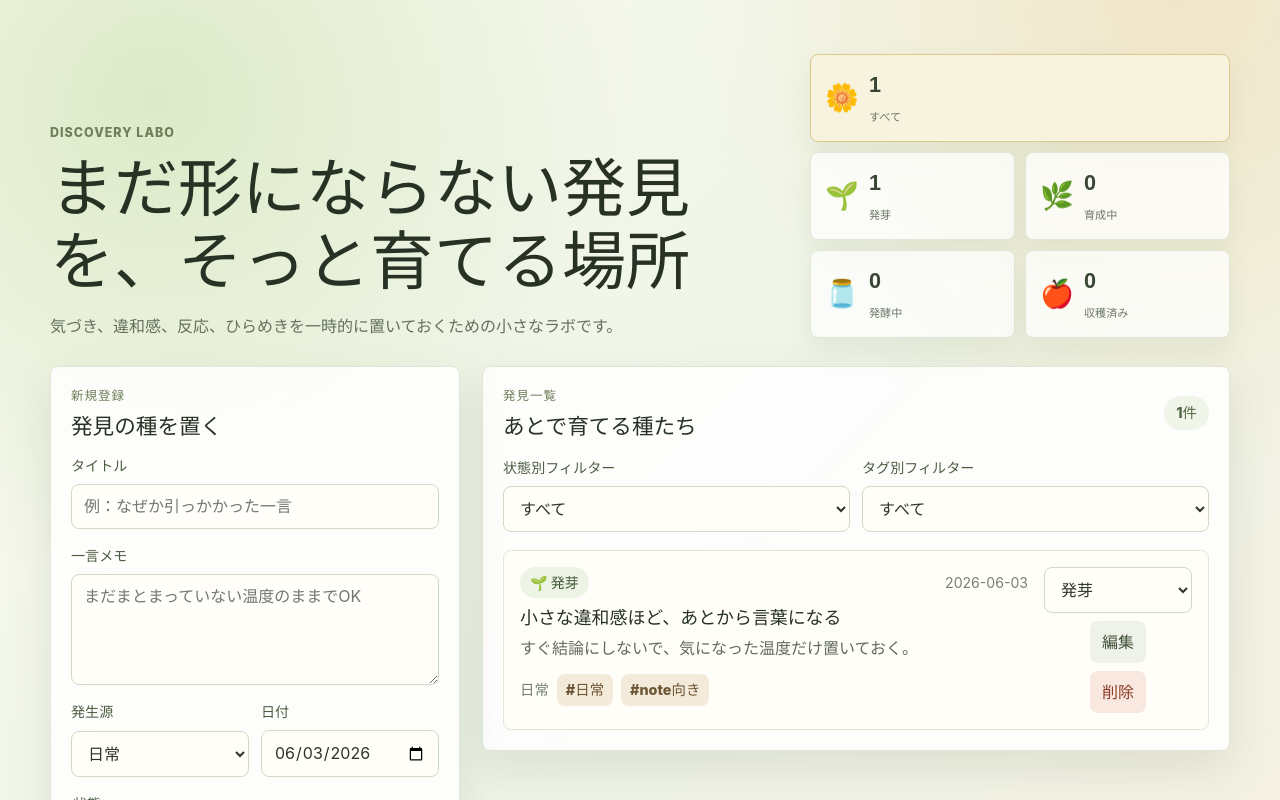
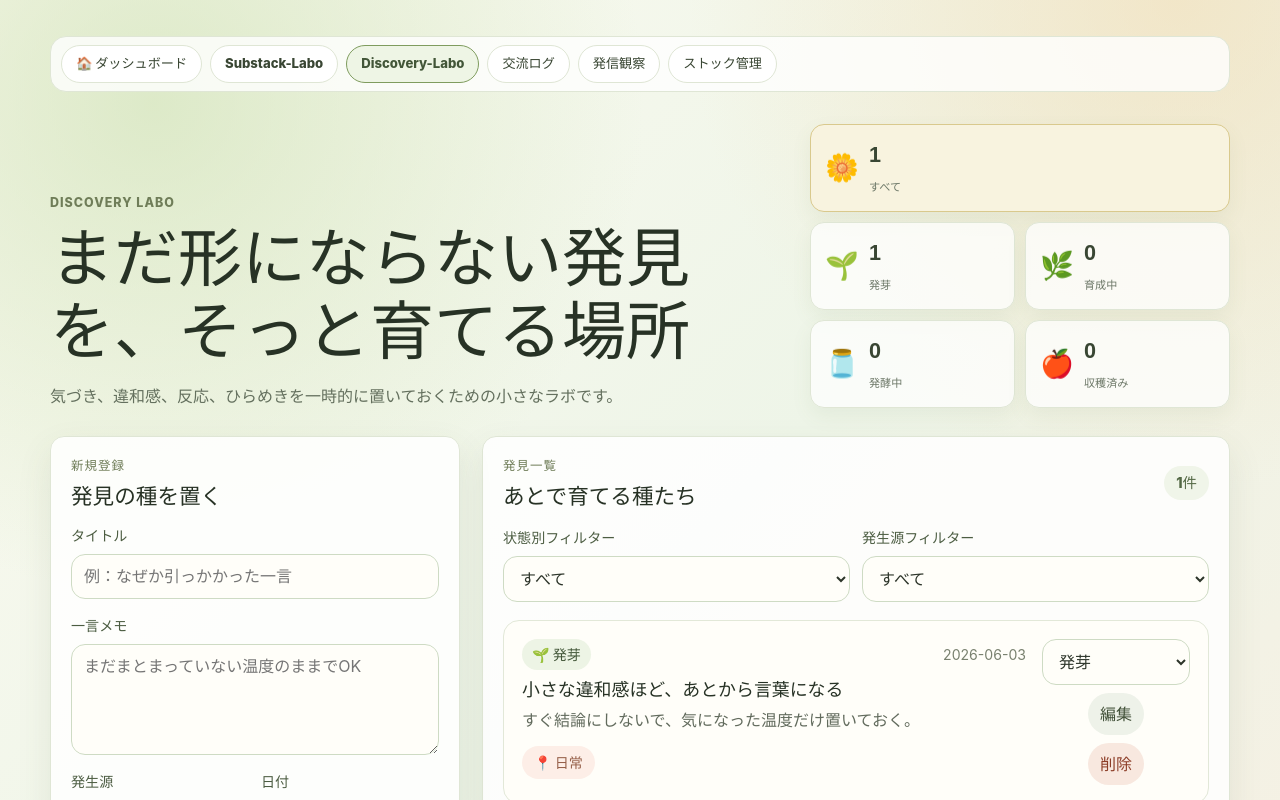
Before and after one commit to mcwgw408-oss/discovery-Labo, a React (Vite) app: page / in a window 1280 px wide. Shown: the top 800 px of the page. Built offline with nearby package versions, Linux system fonts and the light colour scheme.

Commit message:
Apply ZIP updates

```diff
--- a/src/App.css
+++ b/src/App.css
@@ -58,7 +58,7 @@ h3 {
 .status-stat {
   min-height: 88px;
   border: 1px solid #dfe6d5;
-  border-radius: 8px;
+  border-radius: 14px;
   background: rgba(255, 255, 255, 0.74);
   color: #394633;
   cursor: pointer;
@@ -68,7 +68,7 @@ h3 {
   align-items: center;
   padding: 14px;
   text-align: left;
-  box-shadow: 0 12px 26px rgba(99, 123, 80, 0.1);
+  box-shadow: 0 8px 20px rgba(99, 123, 80, 0.08);
 }
 
 .status-stat span {
@@ -100,9 +100,9 @@ h3 {
 .entry-panel,
 .list-panel {
   border: 1px solid #dfe6d5;
-  border-radius: 8px;
+  border-radius: 14px;
   background: rgba(255, 255, 255, 0.86);
-  box-shadow: 0 18px 46px rgba(76, 92, 62, 0.13);
+  box-shadow: 0 14px 34px rgba(76, 92, 62, 0.1);
 }
 
 .entry-panel {
@@ -149,7 +149,7 @@ textarea,
 select {
   width: 100%;
   border: 1px solid #cedbc4;
-  border-radius: 8px;
+  border-radius: 14px;
   background: #fffef9;
   box-sizing: border-box;
   color: #2d352a;
@@ -186,7 +186,7 @@ select:focus {
 .status-option {
   min-height: 82px;
   border: 1px solid #dbe4d0;
-  border-radius: 8px;
+  border-radius: 14px;
   background: #fbfaf0;
   cursor: pointer;
   gap: 3px;
@@ -215,10 +215,9 @@ select:focus {
 
 .primary-button,
 .ghost-button,
-.danger-button,
-.tag-chip {
+.danger-button {
   border: 0;
-  border-radius: 8px;
+  border-radius: 999px;
   cursor: pointer;
   font: inherit;
   font-weight: 800;
@@ -271,9 +270,15 @@ select:focus {
   grid-template-columns: minmax(0, 1fr) 148px;
   gap: 16px;
   border: 1px solid #e2e8d8;
-  border-radius: 8px;
+  border-radius: 16px;
   background: #fffef9;
-  padding: 16px;
+  padding: 18px;
+  transition: box-shadow 0.18s ease, transform 0.18s ease;
+}
+
+.discovery-card:hover {
+  box-shadow: 0 10px 24px rgba(99, 123, 80, 0.12);
+  transform: translateY(-2px);
 }
 
 .card-main {
@@ -319,10 +324,20 @@ time {
   font-size: 0.9rem;
 }
 
-.tag-chip {
-  background: #f4ead9;
-  color: #6d5636;
-  padding: 5px 9px;
+.source-chip {
+  border: 0;
+  border-radius: 999px;
+  background: #fdeee7;
+  color: #96604a;
+  cursor: pointer;
+  font: inherit;
+  font-size: 0.88rem;
+  font-weight: 800;
+  padding: 6px 12px;
+}
+
+.source-chip:hover {
+  background: #fbe2d6;
 }
 
 .card-actions {
@@ -332,7 +347,7 @@ time {
 
 .empty-state {
   border: 1px dashed #cbd8bf;
-  border-radius: 8px;
+  border-radius: 14px;
   background: #fbfaf0;
   padding: 26px;
   text-align: center;
@@ -386,3 +401,94 @@ time {
     padding: 16px;
   }
 }
+
+/* ===== 共通ナビゲーション ===== */
+.global-nav {
+  display: flex;
+  flex-wrap: wrap;
+  gap: 8px;
+  margin: 4px 0 10px;
+  padding: 8px 10px;
+  border: 1px solid #dfe6d5;
+  border-radius: 16px;
+  background: rgba(255, 255, 255, 0.8);
+}
+
+.global-nav-link {
+  display: inline-flex;
+  align-items: center;
+  min-height: 36px;
+  padding: 0 14px;
+  border: 1px solid #dfe6d5;
+  border-radius: 999px;
+  background: #ffffff;
+  color: #394633;
+  font-size: 0.82rem;
+  font-weight: 800;
+  text-decoration: none;
+  white-space: nowrap;
+}
+
+.global-nav-link:hover {
+  border-color: #7f9c5e;
+}
+
+.global-nav-link.current {
+  border-color: #7f9c5e;
+  background: #eef5e5;
+  color: #425638;
+}
+
+/* ===== 発生源の追加・編集 ===== */
+.source-manager {
+  display: grid;
+  gap: 10px;
+}
+
+.source-toggle {
+  justify-self: start;
+}
+
+.source-editor {
+  display: grid;
+  gap: 10px;
+  border: 1px dashed #cbd8bf;
+  border-radius: 14px;
+  background: #fbfaf0;
+  padding: 14px;
+}
+
+.source-note {
+  margin: 0;
+  color: #74806d;
+  font-size: 0.82rem;
+}
+
+.source-list {
+  display: grid;
+  gap: 8px;
+  margin: 0;
+  padding: 0;
+  list-style: none;
+  max-height: 280px;
+  overflow-y: auto;
+}
+
+.source-list li,
+.source-add-row {
+  display: grid;
+  grid-template-columns: minmax(0, 1fr) auto;
+  gap: 8px;
+  align-items: center;
+}
+
+.source-list input,
+.source-add-row input {
+  padding: 8px 12px;
+}
+
+.source-list .danger-button {
+  min-height: 34px;
+  padding: 6px 12px;
+  font-size: 0.82rem;
+}
--- a/src/App.tsx
+++ b/src/App.tsx
@@ -15,32 +15,28 @@ type Discovery = {
   createdAt: string
 }
 
-type DiscoveryForm = Omit<Discovery, 'id' | 'tags' | 'createdAt'> & {
-  tags: string
-}
+type DiscoveryForm = Omit<Discovery, 'id' | 'tags' | 'createdAt'>
 
 const storageKey = 'discovery-labo-discoveries'
+const sourcesStorageKey = 'discovery-labo-sources-v1'
 
-const sources = [
+const defaultSources = [
   '日常',
+  'Substack',
+  'note',
+  'X',
   'Threads',
-  'note',
+  'YouTube',
+  'Voicy',
+  'Podcast',
+  'セミナー',
+  '書籍',
   'ドラマ',
   '映画',
-  '本',
   'ゲーム',
   '訪看',
   'AI',
   'その他',
-]
-
-const tagSeeds = [
-  '回復期',
-  'AI',
-  'Threads向き',
-  'note向き',
-  '日常',
-  '未分類',
 ]
 
 const statuses: Array<{
@@ -58,7 +54,6 @@ const emptyForm: DiscoveryForm = {
   title: '',
   memo: '',
   source: '日常',
-  tags: '未分類',
   status: '発芽',
   date: new Date().toISOString().slice(0, 10),
 }
@@ -76,13 +71,46 @@ const sampleDiscoveries: Discovery[] = [
   },
 ]
 
-function parseTags(value: string) {
-  const tags = value
-    .split(/[,\s、]+/)
-    .map((tag) => tag.trim())
-    .filter(Boolean)
+const globalNavLinks = [
+  { label: '🏠 ダッシュボード', href: 'https://mcwgw408-oss.github.io/operation-dashboard/' },
+  { label: 'Substack-Labo', href: 'https://mcwgw408-oss.github.io/substack-labo/' },
+  { label: 'Discovery-Labo', href: 'https://mcwgw408-oss.github.io/discovery-Labo/', current: true },
+  { label: '交流ログ', href: 'https://mcwgw408-oss.github.io/action-Labo/' },
+  { label: '発信観察', href: 'https://mcwgw408-oss.github.io/observation-Labo/' },
+  { label: 'ストック管理', href: 'https://mcwgw408-oss.github.io/Stock-Labo/' },
+]
 
-  return Array.from(new Set(tags.length > 0 ? tags : ['未分類']))
+function GlobalNav() {
+  return (
+    <nav className="global-nav" aria-label="アプリ切り替え">
+      {globalNavLinks.map((link) =>
+        link.current ? (
+          <span className="global-nav-link current" aria-current="page" key={link.label}>
+            {link.label}
+          </span>
+        ) : (
+          <a className="global-nav-link" href={link.href} key={link.label}>
+            {link.label}
+          </a>
+        ),
+      )}
+    </nav>
+  )
+}
+
+function loadSources(): string[] {
+  const saved = localStorage.getItem(sourcesStorageKey)
+
+  if (!saved) {
+    return defaultSources
+  }
+
+  try {
+    const parsed = JSON.parse(saved) as string[]
+    return Array.isArray(parsed) && parsed.length > 0 ? parsed : defaultSources
+  } catch {
+    return defaultSources
+  }
 }
 
 function App() {
@@ -99,33 +127,50 @@ function App() {
       return sampleDiscoveries
     }
   })
+  const [sources, setSources] = useState<string[]>(loadSources)
   const [form, setForm] = useState<DiscoveryForm>(emptyForm)
   const [editingId, setEditingId] = useState<string | null>(null)
   const [statusFilter, setStatusFilter] = useState<'すべて' | DiscoveryStatus>(
     'すべて',
   )
-  const [tagFilter, setTagFilter] = useState('すべて')
+  const [sourceFilter, setSourceFilter] = useState('すべて')
+  const [isEditingSources, setIsEditingSources] = useState(false)
+  const [newSource, setNewSource] = useState('')
 
   useEffect(() => {
     localStorage.setItem(storageKey, JSON.stringify(discoveries))
   }, [discoveries])
 
-  const allTags = useMemo(() => {
-    const collected = new Set(tagSeeds)
+  useEffect(() => {
+    localStorage.setItem(sourcesStorageKey, JSON.stringify(sources))
+  }, [sources])
+
+  const allSources = useMemo(() => {
+    const collected = new Set(sources)
 
     discoveries.forEach((discovery) => {
-      discovery.tags.forEach((tag) => collected.add(tag))
+      if (discovery.source) {
+        collected.add(discovery.source)
+      }
     })
 
-    return ['すべて', ...Array.from(collected)]
-  }, [discoveries])
+    return Array.from(collected)
+  }, [sources, discoveries])
+
+  const formSources = useMemo(() => {
+    if (form.source && !sources.includes(form.source)) {
+      return [form.source, ...sources]
+    }
+    return sources
+  }, [sources, form.source])
 
   const filteredDiscoveries = discoveries.filter((discovery) => {
     const matchesStatus =
       statusFilter === 'すべて' || discovery.status === statusFilter
-    const matchesTag = tagFilter === 'すべて' || discovery.tags.includes(tagFilter)
+    const matchesSource =
+      sourceFilter === 'すべて' || discovery.source === sourceFilter
 
-    return matchesStatus && matchesTag
+    return matchesStatus && matchesSource
   })
 
   const statusCounts = useMemo(() => {
@@ -159,17 +204,17 @@ function App() {
       return
     }
 
+    const existing = discoveries.find((item) => item.id === editingId)
+
     const discovery: Discovery = {
       id: editingId ?? crypto.randomUUID(),
       title: trimmedTitle,
       memo: trimmedMemo,
       source: form.source,
-      tags: parseTags(form.tags),
+      tags: existing?.tags ?? [],
       status: form.status,
       date: form.date,
-      createdAt:
-        discoveries.find((item) => item.id === editingId)?.createdAt ??
-        new Date().toISOString(),
+      createdAt: existing?.createdAt ?? new Date().toISOString(),
     }
 
     setDiscoveries((current) => {
@@ -188,7 +233,6 @@ function App() {
       title: discovery.title,
       memo: discovery.memo,
       source: discovery.source,
-      tags: discovery.tags.join('、'),
       status: discovery.status,
       date: discovery.date,
     })
@@ -209,8 +253,63 @@ function App() {
     )
   }
 
+  function addSource() {
+    const trimmed = newSource.trim()
+
+    if (!trimmed || sources.includes(trimmed)) {
+      setNewSource('')
+      return
+    }
+
+    setSources((current) => [...current, trimmed])
+    setNewSource('')
+  }
+
+  function renameSource(index: number, value: string) {
+    const before = sources[index]
+
+    setSources((current) =>
+      current.map((source, i) => (i === index ? value : source)),
+    )
+
+    const trimmed = value.trim()
+
+    if (!trimmed || trimmed === before) {
+      return
+    }
+
+    setDiscoveries((current) =>
+      current.map((item) =>
+        item.source === before ? { ...item, source: trimmed } : item,
+      ),
+    )
+
+    if (form.source === before) {
+      setForm((current) => ({ ...current, source: trimmed }))
+    }
+
+    if (sourceFilter === before) {
+      setSourceFilter(trimmed)
+    }
+  }
+
+  function deleteSource(index: number) {
+    const target = sources[index]
+
+    if (!confirm(`発生源「${target}」を選択肢から削除しますか？\n（過去の記録はそのまま残ります）`)) {
+      return
+    }
+
+    setSources((current) => current.filter((_, i) => i !== index))
+
+    if (form.source === target) {
+      setForm((current) => ({ ...current, source: sources.find((_, i) => i !== index) ?? '' }))
+    }
+  }
+
   return (
     <main className="app-shell">
+      <GlobalNav />
       <header className="app-header">
         <div>
           <p className="eyebrow">Discovery Labo</p>
@@ -285,7 +384,7 @@ function App() {
                 value={form.source}
                 onChange={(event) => updateForm('source', event.target.value)}
               >
-                {sources.map((source) => (
+                {formSources.map((source) => (
                   <option key={source}>{source}</option>
                 ))}
               </select>
@@ -299,6 +398,59 @@ function App() {
                 onChange={(event) => updateForm('date', event.target.value)}
               />
             </label>
+          </div>
+
+          <div className="source-manager">
+            <button
+              className="ghost-button source-toggle"
+              type="button"
+              onClick={() => setIsEditingSources((current) => !current)}
+            >
+              {isEditingSources ? '発生源の編集を閉じる' : '発生源を追加・編集する'}
+            </button>
+
+            {isEditingSources && (
+              <div className="source-editor">
+                <p className="source-note">
+                  名前を書き換えると、過去の記録の発生源も一緒に変わります。
+                </p>
+                <ul className="source-list">
+                  {sources.map((source, index) => (
+                    <li key={index}>
+                      <input
+                        value={source}
+                        onChange={(event) => renameSource(index, event.target.value)}
+                        aria-label={`発生源${index + 1}`}
+                      />
+                      <button
+                        className="danger-button"
+                        type="button"
+                        onClick={() => deleteSource(index)}
+                      >
+                        削除
+                      </button>
+                    </li>
+                  ))}
+                </ul>
+                <div className="source-add-row">
+                  <input
+                    value={newSource}
+                    onChange={(event) => setNewSource(event.target.value)}
+                    onKeyDown={(event) => {
+                      if (event.key === 'Enter') {
+                        event.preventDefault()
+                        addSource()
+                      }
+                    }}
+                    placeholder="新しい発生源（例：ラジオ）"
+                    aria-label="新しい発生源"
+                  />
+                  <button className="ghost-button" type="button" onClick={addSource}>
+                    追加
+                  </button>
+                </div>
+              </div>
+            )}
           </div>
 
           <fieldset>
@@ -322,21 +474,6 @@ function App() {
               ))}
             </div>
           </fieldset>
-
-          <label>
-            <span>タグ</span>
-            <input
-              value={form.tags}
-              onChange={(event) => updateForm('tags', event.target.value)}
-              placeholder="回復期、AI、Threads向き"
-              list="tag-seeds"
-            />
-            <datalist id="tag-seeds">
-              {tagSeeds.map((tag) => (
-                <option key={tag} value={tag} />
-              ))}
-            </datalist>
-          </label>
 
           <button className="primary-button" type="submit">
             {editingId ? '更新する' : '登録する'}
@@ -371,13 +508,14 @@ function App() {
             </label>
 
             <label>
-              <span>タグ別フィルター</span>
+              <span>発生源フィルター</span>
               <select
-                value={tagFilter}
-                onChange={(event) => setTagFilter(event.target.value)}
+                value={sourceFilter}
+                onChange={(event) => setSourceFilter(event.target.value)}
               >
-                {allTags.map((tag) => (
-                  <option key={tag}>{tag}</option>
+                <option>すべて</option>
+                {allSources.map((source) => (
+                  <option key={source}>{source}</option>
                 ))}
               </select>
             </label>
@@ -407,17 +545,13 @@ function App() {
                       <h3>{discovery.title}</h3>
                       {discovery.memo && <p>{discovery.memo}</p>}
                       <div className="meta-row">
-                        <span>{discovery.source}</span>
-                        {discovery.tags.map((tag) => (
-                          <button
-                            className="tag-chip"
-                            key={tag}
-                            type="button"
-                            onClick={() => setTagFilter(tag)}
-                          >
-                            #{tag}
-                          </button>
-                        ))}
+                        <button
+                          className="source-chip"
+                          type="button"
+                          onClick={() => setSourceFilter(discovery.source)}
+                        >
+                          📍 {discovery.source}
+                        </button>
                       </div>
                     </div>
 
```
